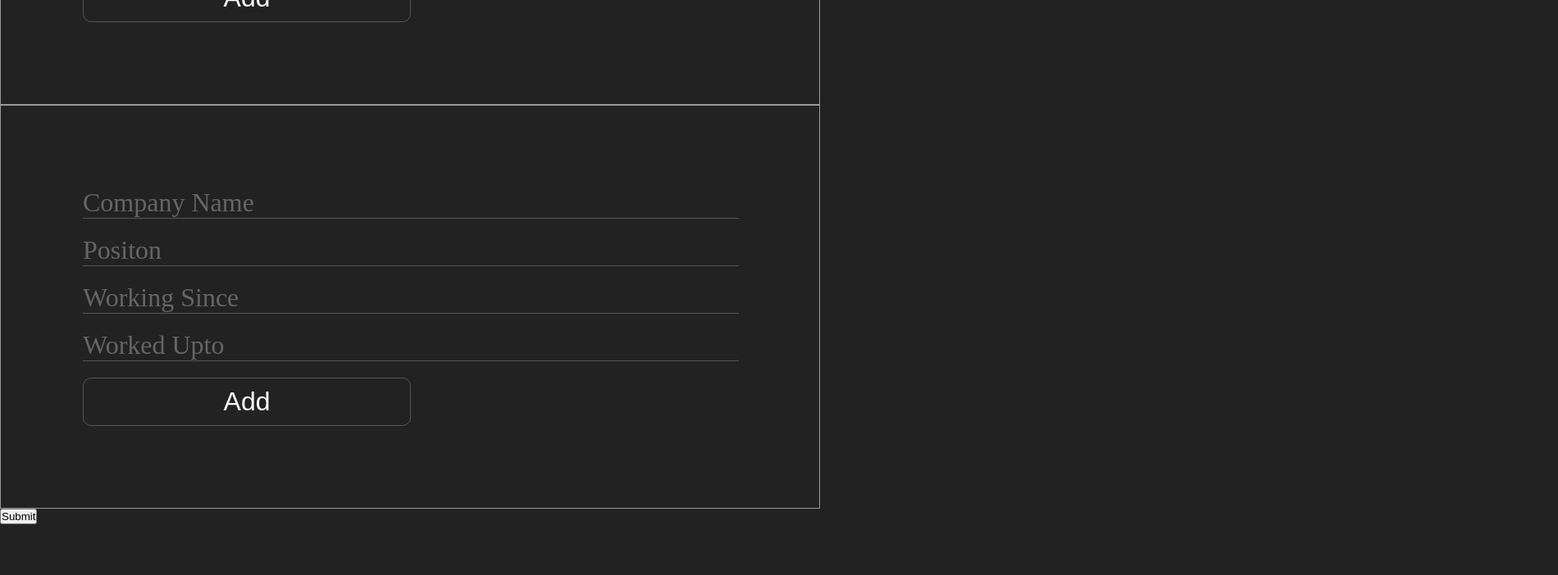
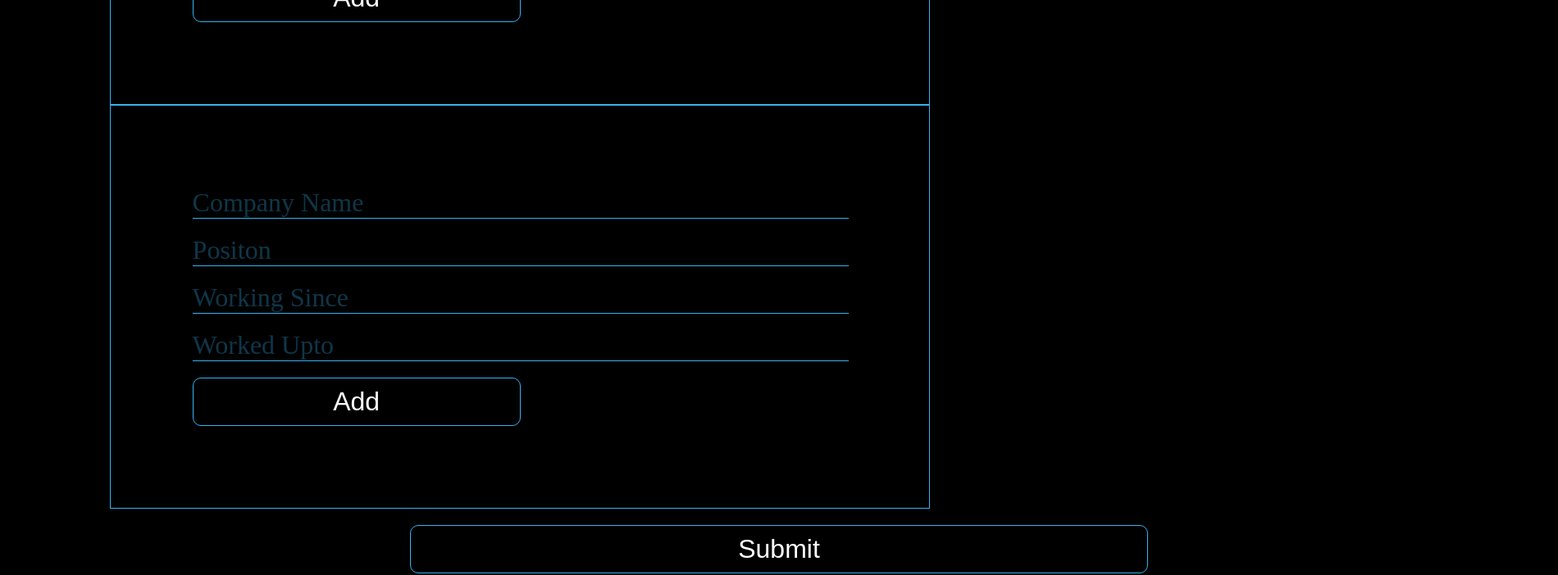
Before and after one commit to Tanishka-2000/cv-project, a React (Create React App) app: page / in a window 1280 px wide. Shown: the part 800-1502 px from the top of the page at 82% size, 1900 px wide, since content can reach past the window. Before the commit the page ends 1440 px from the top, so only its background shows below. Built offline with nearby package versions, Linux system fonts and the light colour scheme.

Commit message:
add style to generated cv

```diff
--- a/package.json
+++ b/package.json
@@ -9,6 +9,7 @@
     "react": "^18.2.0",
     "react-dom": "^18.2.0",
     "react-scripts": "5.0.1",
+    "uniqid": "^5.4.0",
     "web-vitals": "^2.1.4"
   },
   "scripts": {
--- a/public/styles.css
+++ b/public/styles.css
@@ -4,12 +4,17 @@
     box-sizing: border-box;
 }
 body{
-    background-color: #222;
+    background-color: #000;
+    color: white;
+}
+#root{
+    width: 99vw;
 }
 form{
     width: 1000px;
-    border: 1px solid #999;
-    padding: 100px
+    border: 1px solid #34B3F1;
+    padding: 100px;
+    margin: 0 auto;
 }
 form>div{
     position: relative;
@@ -20,32 +25,55 @@ label{
     top: 0;
     left: 0;
     opacity: .3;
-    color: #fff;
+    color: #34B3F1;
 }
 input{
     font-size: 2rem;
     width: 800px;
     border: none;
     outline: none;
-    border-bottom: 1px solid #555;
+    border-bottom: 1px solid #34B3F1;
     background-color: transparent;
     margin-bottom: 20px;
-    color: #eee;
+    color: #34B3F1;
 }
 input:not(:placeholder-shown) + label{
     display: none;
 }
-form>button{
+button{
     width: 400px;
     font-size: 2rem;
     padding: 10px;
     background-color: transparent;
-    border: 1px solid #555;
+    border: 1px solid #34B3F1;
     border-radius: 10px;
     color: white
 
 }
-form>button:hover{
-    background-color: white;
-    color: #222;
+form>button:hover,
+button.show-preview:hover{
+    background-color: #34B3F1;
 }
+.show-preview{
+    width: 900px;
+    margin: 20px 500px;
+}
+
+/* ----CV----- */
+.preview{
+    width:1000px;
+    margin: 10px auto;
+    border: 1px solid #34B3F1;
+    color: #34B3F1;
+    font-size: 2rem;
+}
+.section{
+    padding: 50px;
+    border-bottom: 1px solid #34B3F1;
+}
+.section h2{
+    margin: 0 10px;
+}
+.section>div{
+    border-bottom: 1px solid #34B3F1;
+}
--- a/src/App.js
+++ b/src/App.js
@@ -3,6 +3,7 @@ import PersonalDetailForm from './components/PersonalDetailForm';
 import AcademicDetailForm from './components/AcademicDetailForm';
 import ProfessionalDetailForm from './components/ProfessionalDetailForm';
 import Preview from './components/Preview';
+import uniqid from 'uniqid';
 
 class App extends React.Component{
     constructor(props){
@@ -24,7 +25,6 @@ class App extends React.Component{
         this.submitForm = this.submitForm.bind(this);
     }
     addPersonalDetail(data){
-        console.log(data);
         this.setState({
             personalDetail:{
                 name: data.name,
@@ -33,10 +33,10 @@ class App extends React.Component{
                 address: data.address
             }
         });
-        console.log(this.state);
     }
     addAcademicDetail(data){
         let detail = {
+            key: uniqid(),
             degree: data.degree,
             yearOfPassing: data.year,
             percentage: data.marks
@@ -44,10 +44,10 @@ class App extends React.Component{
         this.setState({
             academicDetail: this.state.academicDetail.concat(detail)
         });
-        console.log(this.state);
     }
     addProfessionalDetail(data){
         let detail = {
+            key: uniqid(),
             companyName: data.name,
             position: data.position,
             from: data.from,
@@ -56,7 +56,6 @@ class App extends React.Component{
         this.setState({
             professionalDetail: this.state.professionalDetail.concat(detail)
         });
-        console.log(this.state);
     }
     submitForm(){
         this.setState({renderForm: false})
@@ -67,7 +66,7 @@ class App extends React.Component{
             <PersonalDetailForm onAdd={this.addPersonalDetail}/>
             <AcademicDetailForm onAdd={this.addAcademicDetail}/>
             <ProfessionalDetailForm onAdd={this.addProfessionalDetail}/>
-            <button onClick={this.submitForm}>Submit</button>
+            <button className='show-preview' onClick={this.submitForm}>Submit</button>
         </div>): <Preview details={this.state}/>
     );
 
--- a/src/components/AcademicDetailPreview.js
+++ b/src/components/AcademicDetailPreview.js
@@ -7,9 +7,9 @@ class AcademicDetailPreview extends React.Component{
     render(){
         return(
             <div className='section'>
-                <h1>Academic Details</h1>
+                <h2>Academic Details</h2>
                 {this.props.data.map(data =>
-                    <div>
+                    <div key={data.key}>
                         <p>Degree: {data.degree}</p>
                         <p>Year of Passing: {data.yearOfPassing}</p>
                         <p>percentage: {data.percentage}</p>
--- a/src/components/PersonalDetailPreview.js
+++ b/src/components/PersonalDetailPreview.js
@@ -7,7 +7,7 @@ class PersonalDetailPreview extends React.Component{
     render(){
         return(
             <div className='section'>
-                <h1>Personal Details</h1>
+                <h2>Personal Details</h2>
                 <p>Name: {this.props.data.name}</p>
                 <p>Email: {this.props.data.email}</p>
                 <p>Contact No.: {this.props.data.phone}</p>
--- a/src/components/ProfessionalDetailPreview.js
+++ b/src/components/ProfessionalDetailPreview.js
@@ -7,9 +7,9 @@ class ProfessionalDetailPreview extends React.Component{
     render(){
         return(
             <div className='section'>
-                <h1>Professional Details</h1>
+                <h2>Professional Details</h2>
                 {this.props.data.map(data =>
-                    <div>
+                    <div  key={data.key}>
                         <p>Company: {data.companyName}</p>
                         <p>position: {data.position}</p>
                         <p>From: {data.from}</p>
```
Also changed, not shown: 1 other file (tests, documents, lock files or other folders).
